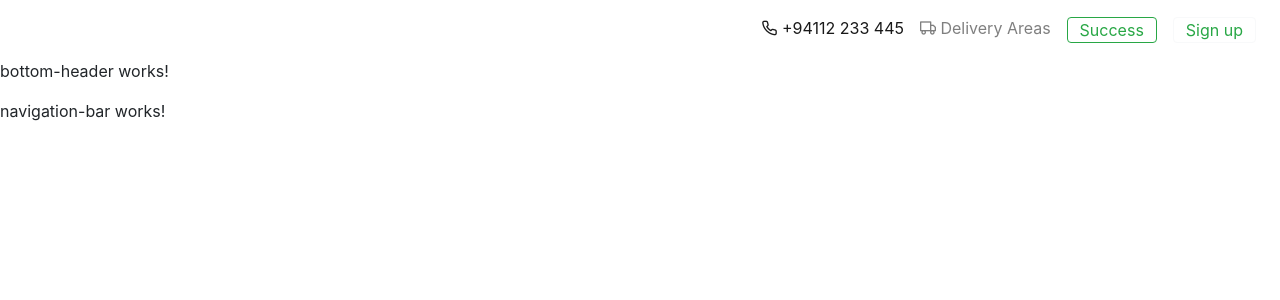
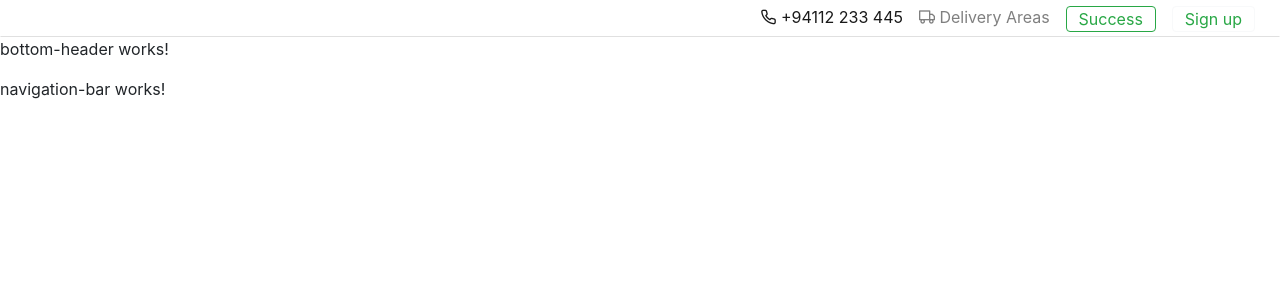
Before and after one commit to JeewanthaLahiru/Shopping-Cart-Project-with-Angular, an Angular app in the folder shopping-cart/: page / in a window 1280 px wide. Shown: the top 300 px of the page. Built offline with nearby package versions, Linux system fonts and the light colour scheme.

Commit message:
top header is done

```diff
--- a/shopping-cart/src/app/components/headerArea/top-header/top-header.component.html
+++ b/shopping-cart/src/app/components/headerArea/top-header/top-header.component.html
@@ -1,38 +1,44 @@
 <!DOCTYPE html>
 <html lang="en">
+
 <head>
     <meta charset="UTF-8">
     <meta http-equiv="X-UA-Compatible" content="IE=edge">
     <meta name="viewport" content="width=device-width, initial-scale=1.0">
     <title>Document</title>
 </head>
+
 <body>
 
-    <nav class="navbar navbar-expand-lg navbar-light bg-white">
-        <button class="navbar-toggler" type="button" data-toggle="collapse" data-target="#navbarNav" aria-controls="navbarNav" aria-expanded="false" aria-label="Toggle navigation">
+    <div class="container-fluid m-0 p-0 top-header-container">
+        <nav class="navbar navbar-expand-lg navbar-light bg-white py-0">
+            <button class="navbar-toggler" type="button" data-toggle="collapse" data-target="#navbarNav"
+                aria-controls="navbarNav" aria-expanded="false" aria-label="Toggle navigation">
                 <span class="navbar-toggler-icon"></span>
             </button>
             <div class="collapse navbar-collapse" id="navbarNav">
                 <ul class="navbar-nav ml-auto">
                     <li class="nav-item active">
-              <a class="nav-link" href="#"> <i class="feather icon-phone"></i> +94112 233 445</a>
+                        <a class="nav-link py-1" href="#"> <i class="feather icon-phone"></i> +94112 233 445</a>
                     </li>
                     <li class="nav-item">
-              <a class="nav-link" href="#"><i class="feather icon-truck"></i> Delivery Areas</a>
+                        <a class="nav-link py-1" href="#"><i class="feather icon-truck"></i> Delivery Areas</a>
                     </li>
                     <li class="nav-item">
-              <a class="nav-link" href="#">
+                        <a class="nav-link py-1" href="#">
                             <button type="button" class="btn btn-outline-success py-0">Success</button>
                         </a>
                     </li>
                     <li class="nav-item">
-              <a class="nav-link disabled" href="#">
+                        <a class="nav-link py-1" href="#">
                             <button type="button" class="btn btn-light text-success py-0 bg-white">Sign up</button>
                         </a>
                     </li>
                 </ul>
             </div>
         </nav>
+    </div>
 
 </body>
+
 </html>
--- a/shopping-cart/src/app/components/headerArea/top-header/top-header.component.scss
+++ b/shopping-cart/src/app/components/headerArea/top-header/top-header.component.scss
@@ -0,0 +1,4 @@
+.top-header-container{
+    border: 1px solid transparent;
+    border-bottom-color: rgb(224, 224, 224);
+}
```
Lines whose indentation alone changed are shown as unchanged.
